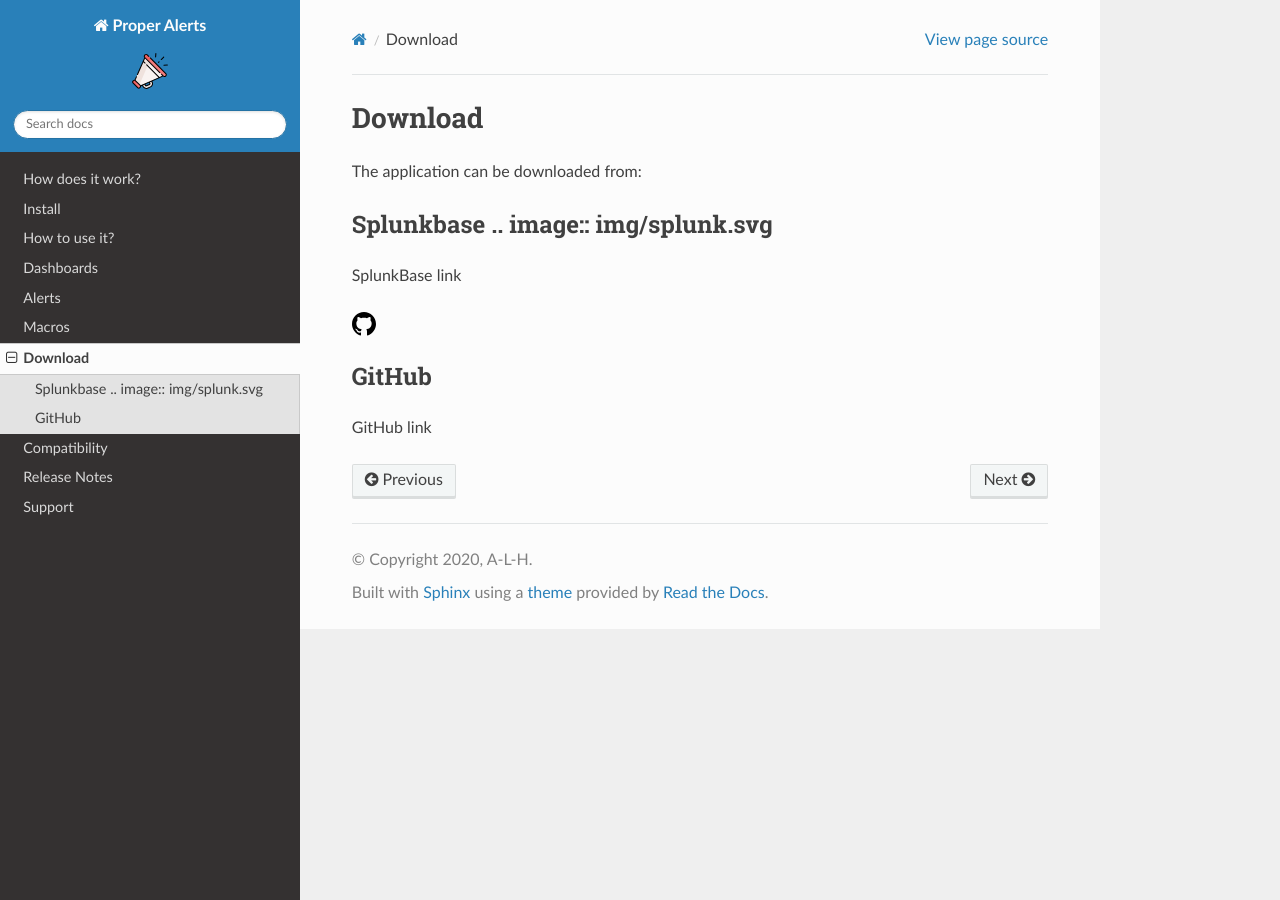
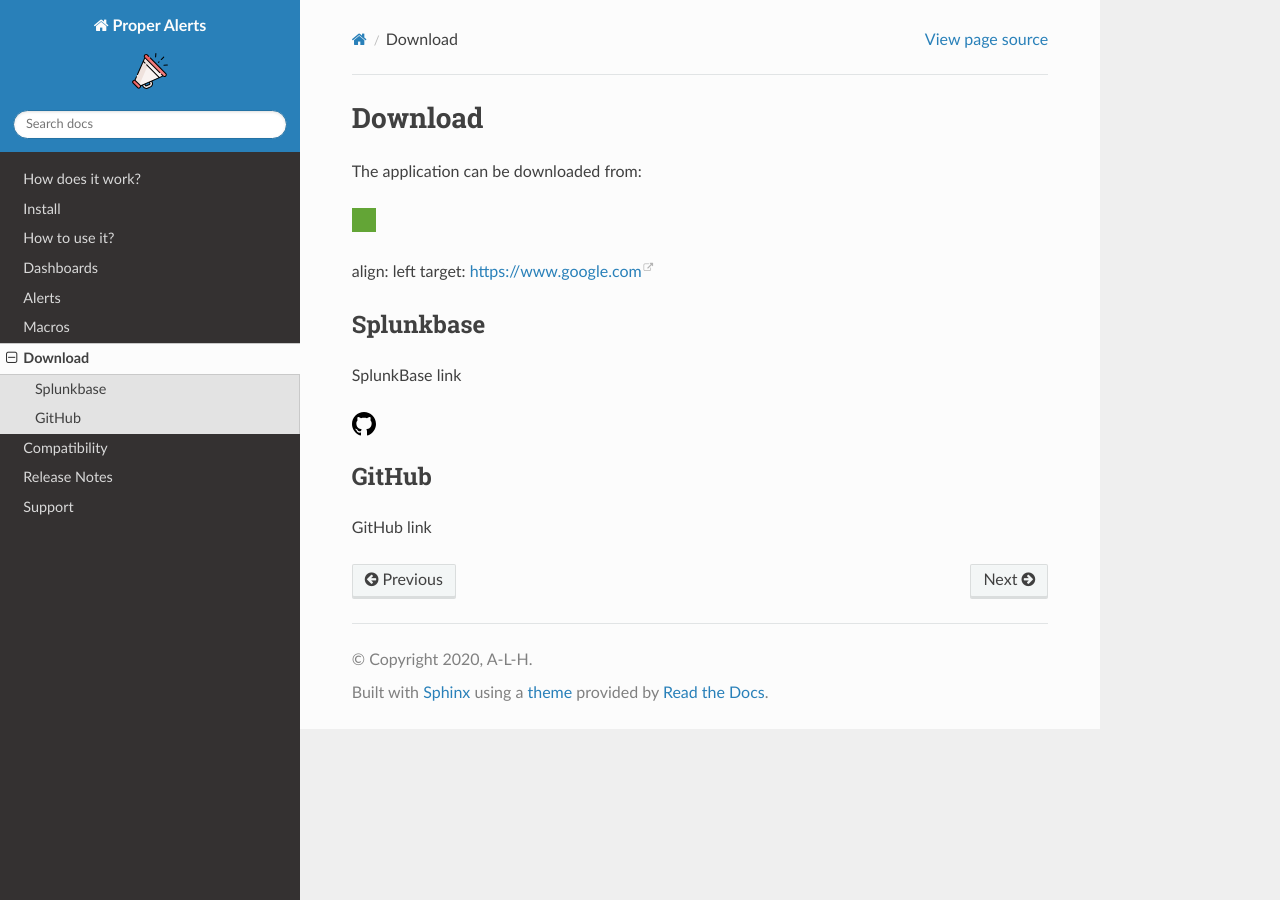
Before and after one commit to a-l-h/splunk-app-proper-alerts, a Sphinx documentation site: the page built from doc/download.rst, in a window 1280 px wide. Built offline with Sphinx 7.4.7 and the Read the Docs theme 2.0.0, drawn with Linux system fonts in a browser that asks for light colours.

Commit message:
Update download.rst

```diff
--- a/doc/download.rst
+++ b/doc/download.rst
@@ -3,7 +3,11 @@
 
 The application can be downloaded from:
 
-Splunkbase .. image:: img/splunk.svg
+.. image:: img/splunk.svg
+align: left
+target: https://www.google.com
+
+Splunkbase
 ##########
 
 SplunkBase link
```
